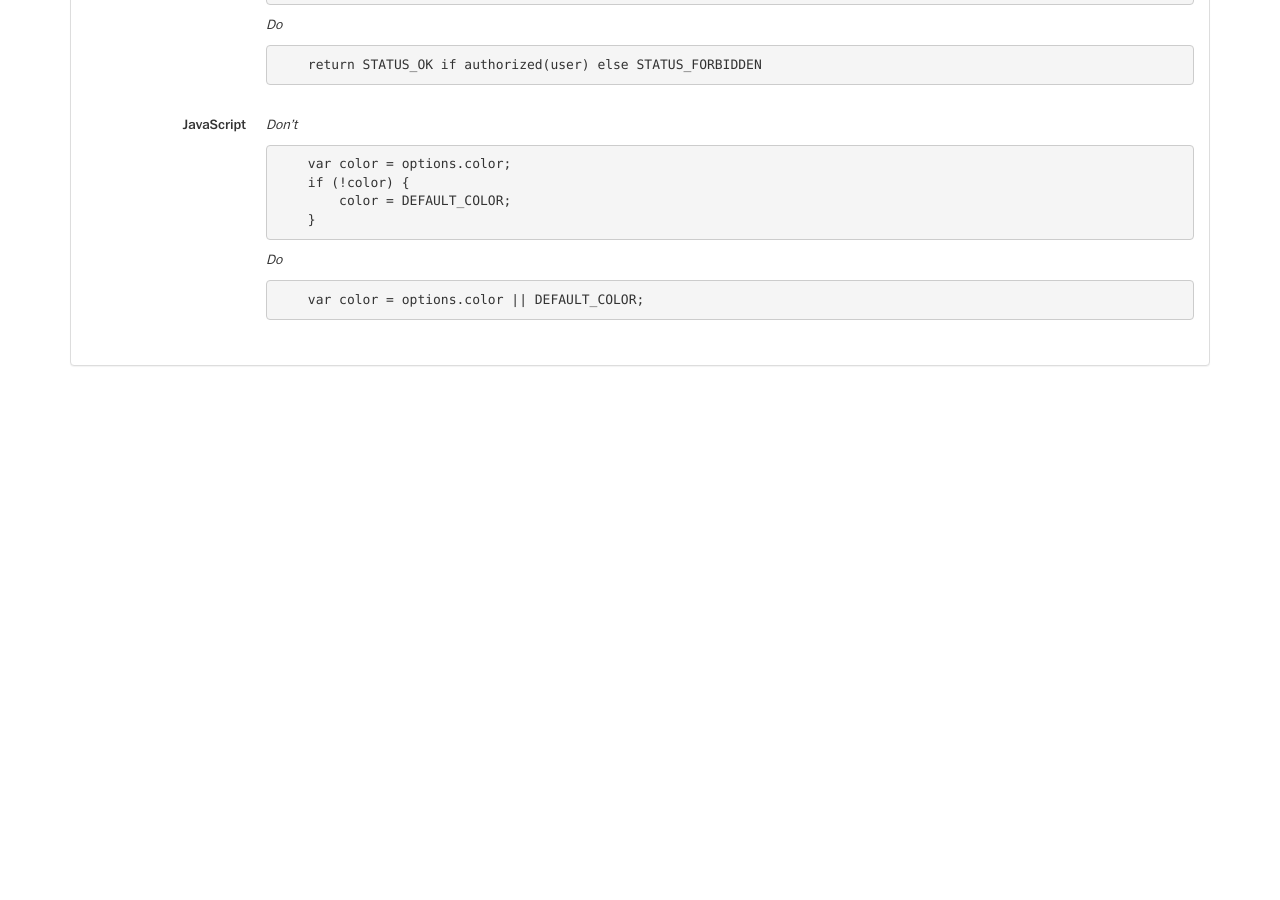
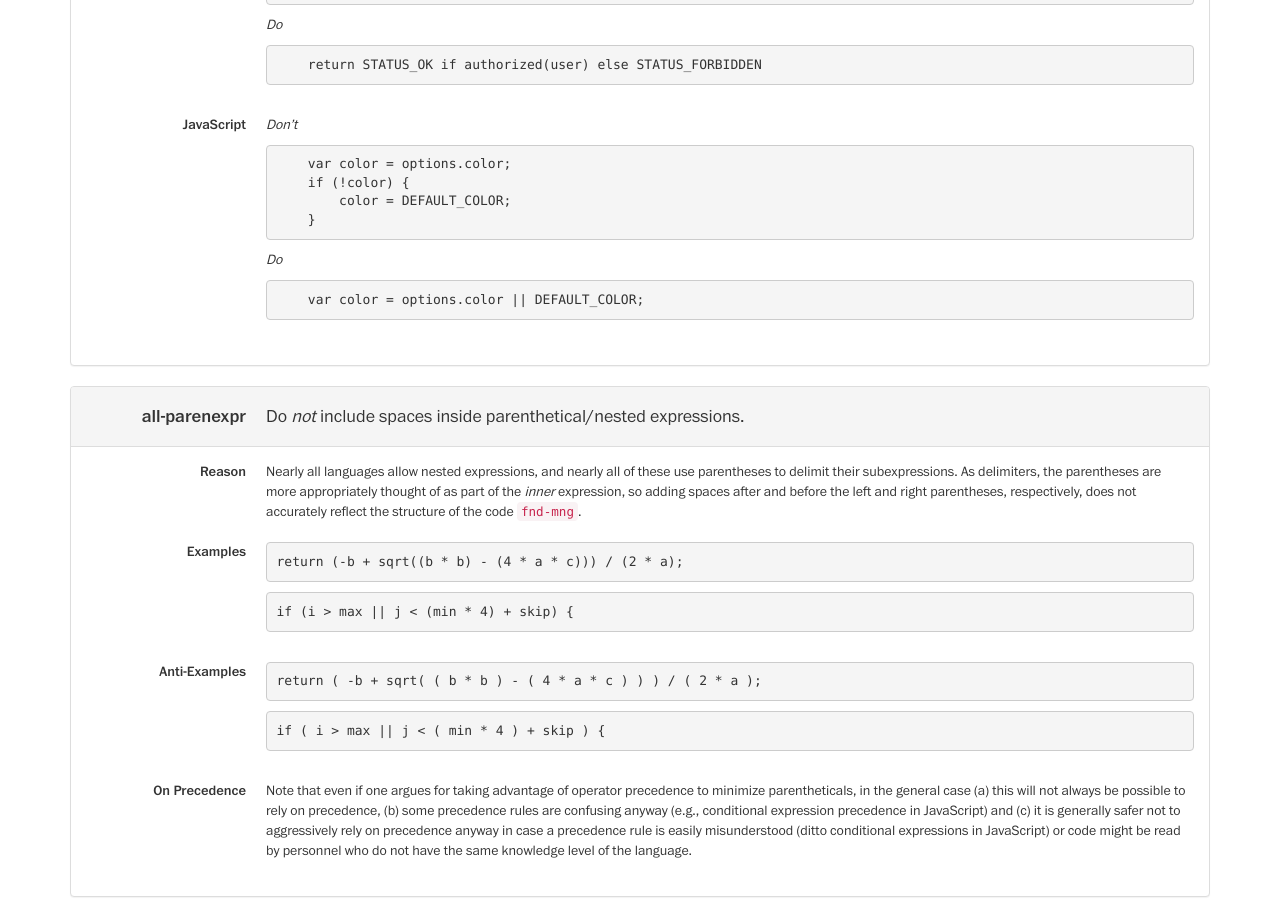
Before and after one commit to lmucs/hacking-guidelines, a Jekyll site: the page built from all/index.html, in a window 1280 px wide and 900 px high, scrolled down 3101 px. Built offline with Jekyll 4.4.1, drawn with Linux system fonts in a browser that asks for light colours; before the commit the page ends 3487 px from its top, so only the background shows below that.

Commit message:
Add guideline on parenthetical spacing.

```diff
--- a/all/index.html
+++ b/all/index.html
@@ -349,3 +349,50 @@ layout: default
     </dl>
   </div>
 </div>
+
+<div class="panel panel-default" id="all-parenexpr">
+  <div class="panel-heading">
+    <dl class="dl-horizontal">
+      <dt><h4>all-parenexpr</h4></dt>
+      <dd><h4>Do <em>not</em> include spaces inside parenthetical/nested expressions.</h4></dd>
+    </dl>
+  </div>
+  <div class="panel-body">
+    <dl class="dl-horizontal">
+      <dt>Reason</dt>
+      <dd>
+        Nearly all languages allow nested expressions, and nearly all of these use parentheses to delimit their
+        subexpressions. As delimiters, the parentheses are more appropriately thought of as part of the <em>inner</em>
+        expression, so adding spaces after and before the left and right parentheses, respectively, does not accurately
+        reflect the structure of the code <a href="/hacking-guidelines/#fnd-mng"><code>fnd-mng</code></a>.
+      </dd>
+    </dl>
+
+    <dl class="dl-horizontal">
+      <dt>Examples</dt>
+      <dd>
+        <pre>return (-b + sqrt((b * b) - (4 * a * c))) / (2 * a);</pre>
+        <pre>if (i > max || j &lt; (min * 4) + skip) {</pre>
+      </dd>
+    </dl>
+
+    <dl class="dl-horizontal">
+      <dt>Anti-Examples</dt>
+      <dd>
+        <pre>return ( -b + sqrt( ( b * b ) - ( 4 * a * c ) ) ) / ( 2 * a );</pre>
+        <pre>if ( i > max || j &lt; ( min * 4 ) + skip ) {</pre>
+      </dd>
+    </dl>
+
+    <dl class="dl-horizontal">
+      <dt>On Precedence</dt>
+      <dd>
+        Note that even if one argues for taking advantage of operator precedence to minimize parentheticals, in the
+        general case (a) this will not always be possible to rely on precedence, (b) some precedence rules are confusing
+        anyway (e.g., conditional expression precedence in JavaScript) and (c) it is generally safer not to aggressively
+        rely on precedence anyway in case a precedence rule is easily misunderstood (ditto conditional expressions in
+        JavaScript) or code might be read by personnel who do not have the same knowledge level of the language.
+      </dd>
+    </dl>
+  </div>
+</div>
```
